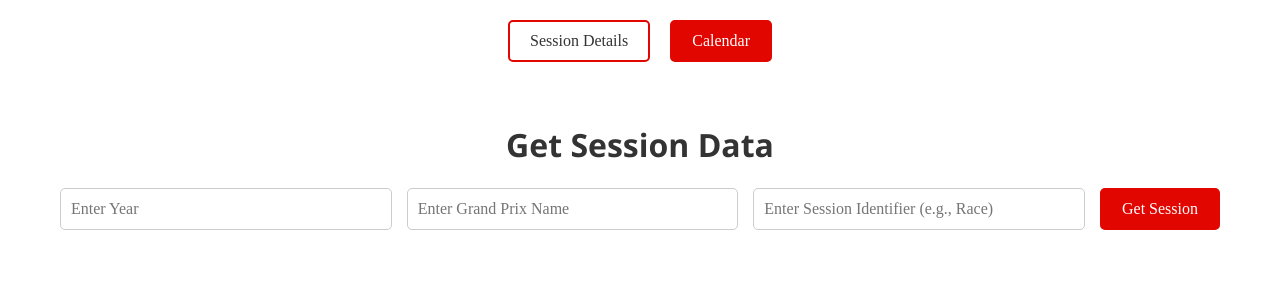
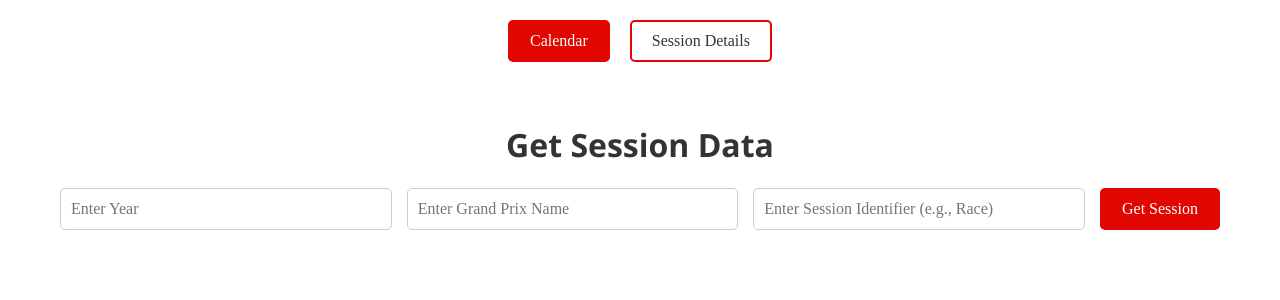
Before and after one commit to vighnesh-radhakrishnan/anemoi, a React (Create React App) app in the folder frontend/: page / in a window 1280 px wide. Shown: the top 300 px of the page. Built offline with nearby package versions, Linux system fonts and the light colour scheme.

Commit message:
tab reordering

```diff
--- a/frontend/src/App.js
+++ b/frontend/src/App.js
@@ -15,16 +15,16 @@ function App() {
       <header className="App-header">
         <TabWrapper>
           <Tab
+            active={activeTab === "calendar"}
+            onClick={() => handleTabChange("calendar")}
+          >
+            Calendar
+          </Tab>
+          <Tab
             active={activeTab === "session"}
             onClick={() => handleTabChange("session")}
           >
             Session Details
-          </Tab>
-          <Tab
-            active={activeTab === "calendar"}
-            onClick={() => handleTabChange("calendar")}
-          >
-            Calendar
           </Tab>
         </TabWrapper>
 
```
